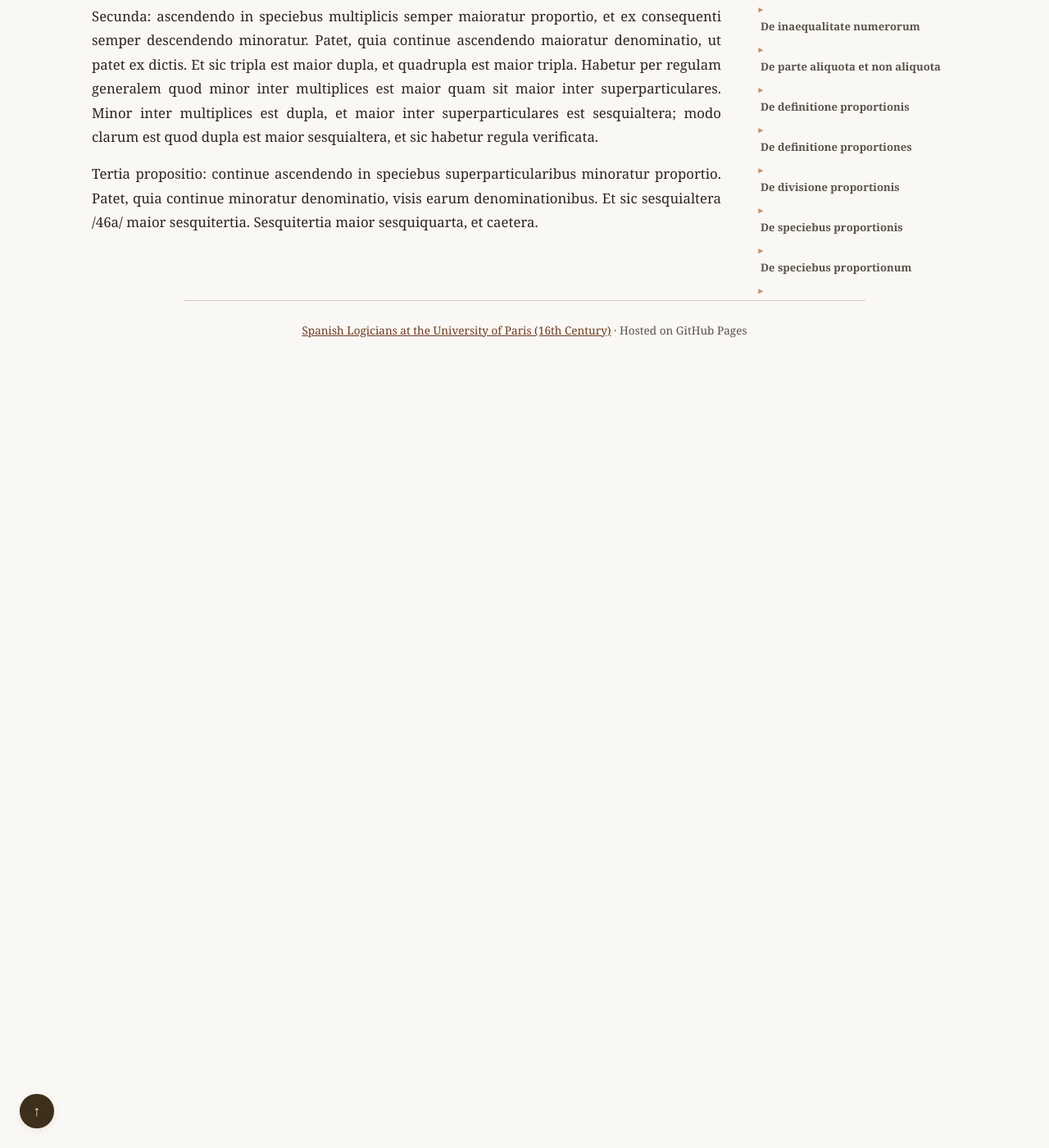
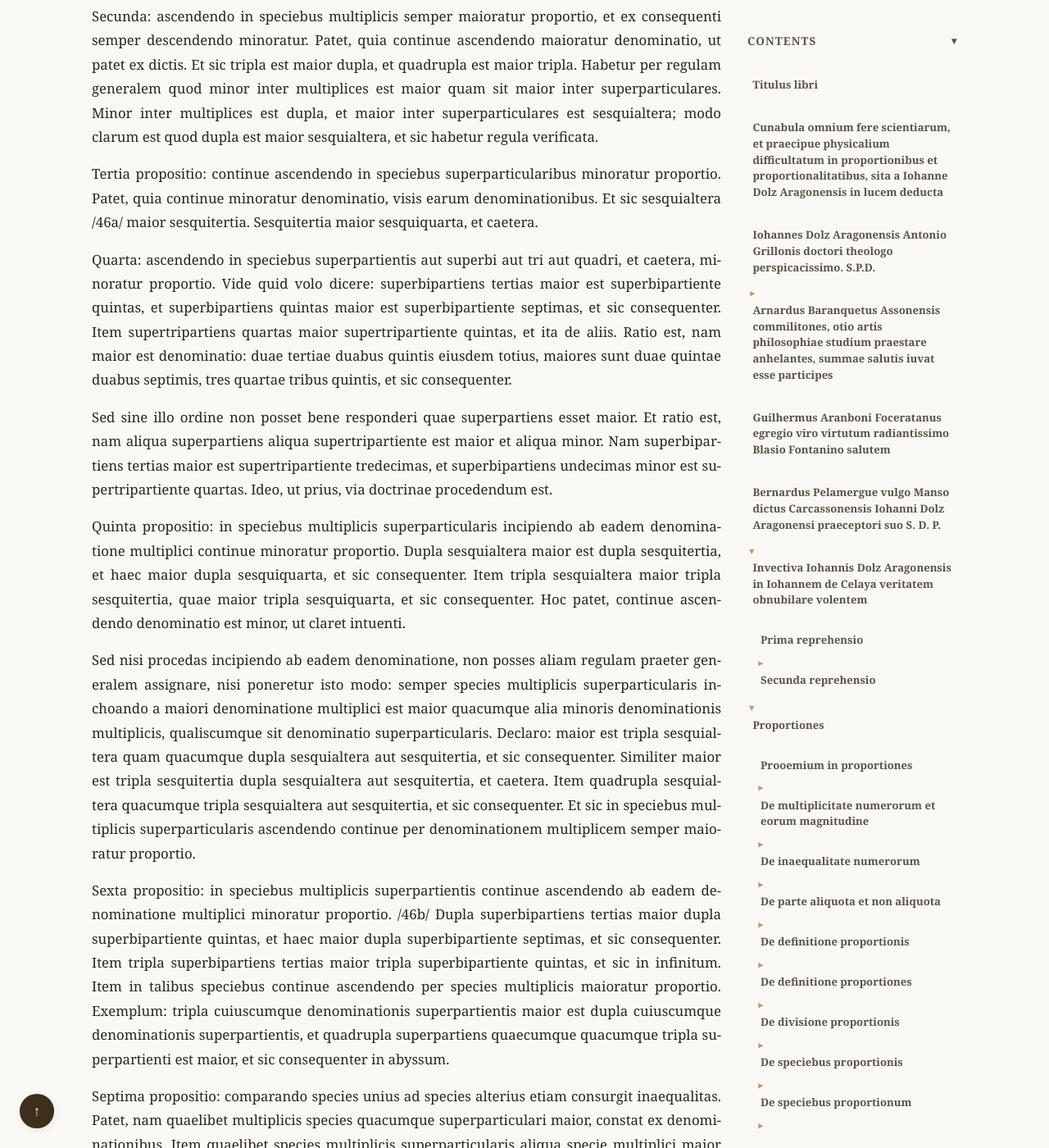
Before and after one commit to JoseBalado/Spanish-Logicians-at-the-University-of-Paris, a Jekyll site: the page built from philosophers/Juan-Dolz-del-Castellar/Cunabula-omnium-fere-scientiarum-1518.md, in a window 1280 px wide and 1400 px high, scrolled down 72336 px. Shown: the whole window at 82% size. Built offline with Jekyll 4.4.1, drawn with Linux system fonts in a browser that asks for light colours; before the commit the page ends 72774 px from its top, so only the background shows below that; some of the changed text lies outside the part shown.

Commit message:
Dolz. Cunabula page 46

```diff
--- a/cspell-latin-custom.txt
+++ b/cspell-latin-custom.txt
@@ -1958,6 +1958,7 @@ phoeniceum
 phrasim
 phyale
 physicali
+physicalia
 physicalibus
 Physicalibus
 Physicaliter
--- a/philosophers/Juan-Dolz-del-Castellar/Cunabula-omnium-fere-scientiarum-1518.md
+++ b/philosophers/Juan-Dolz-del-Castellar/Cunabula-omnium-fere-scientiarum-1518.md
@@ -1310,6 +1310,28 @@ Secunda: ascendendo in speciebus multiplicis semper maioratur proportio, et ex c
 
 Tertia propositio: continue ascendendo in speciebus superparticularibus minoratur proportio. Patet, quia continue minoratur denominatio, visis earum denominationibus. Et sic sesquialtera /46a/ maior sesquitertia. Sesquitertia maior sesquiquarta, et caetera.
 
+Quarta: ascendendo in speciebus superpartientis aut superbi aut tri aut quadri, et caetera, minoratur proportio. Vide quid volo dicere: superbipartiens tertias maior est superbipartiente quintas, et superbipartiens quintas maior est superbipartiente septimas, et sic consequenter. Item supertripartiens quartas maior supertripartiente quintas, et ita de aliis. Ratio est, nam maior est denominatio: duae tertiae duabus quintis eiusdem totius, maiores sunt duae quintae duabus septimis, tres quartae tribus quintis, et sic consequenter.
+
+Sed sine illo ordine non posset bene responderi quae superpartiens esset maior. Et ratio est, nam aliqua superpartiens aliqua supertripartiente est maior et aliqua minor. Nam superbipartiens tertias maior est supertripartiente tredecimas, et superbipartiens undecimas minor est supertripartiente quartas. Ideo, ut prius, via doctrinae procedendum est.
+
+Quinta propositio: in speciebus multiplicis superparticularis incipiendo ab eadem denominatione multiplici continue minoratur proportio. Dupla sesquialtera maior est dupla sesquitertia, et haec maior dupla sesquiquarta, et sic consequenter. Item tripla sesquialtera maior tripla sesquitertia, quae maior tripla sesquiquarta, et sic consequenter. Hoc patet, continue ascendendo denominatio est minor, ut claret intuenti.
+
+Sed nisi procedas incipiendo ab eadem denominatione, non posses aliam regulam praeter generalem assignare, nisi poneretur isto modo: semper species multiplicis superparticularis inchoando a maiori denominatione multiplici est maior quacumque alia minoris denominationis multiplicis, qualiscumque sit denominatio superparticularis. Declaro: maior est tripla sesquialtera quam quacumque dupla sesquialtera aut sesquitertia, et sic consequenter. Similiter maior est tripla sesquitertia dupla sesquialtera aut sesquitertia, et caetera. Item quadrupla sesquialtera quacumque tripla sesquialtera aut sesquitertia, et sic consequenter. Et sic in speciebus multiplicis superparticularis ascendendo continue per denominationem multiplicem semper maioratur proportio.
+
+Sexta propositio: in speciebus multiplicis superpartientis continue ascendendo ab eadem denominatione multiplici minoratur proportio. /46b/ Dupla superbipartiens tertias maior dupla superbipartiente quintas, et haec maior dupla superbipartiente septimas, et sic consequenter. Item tripla superbipartiens tertias maior tripla superbipartiente quintas, et sic in infinitum. Item in talibus speciebus continue ascendendo per species multiplicis maioratur proportio. Exemplum: tripla cuiuscumque denominationis superpartientis maior est dupla cuiuscumque denominationis superpartientis, et quadrupla superpartiens quaecumque quacumque tripla superpartienti est maior, et sic consequenter in abyssum.
+
+Septima propositio: comparando species unius ad species alterius etiam consurgit inaequalitas. Patet, nam quaelibet multiplicis species quacumque superparticulari maior, constat ex denominationibus. Item quaelibet species multiplicis superparticularis aliqua specie multiplici maior est; patet inductive de omnibus. Sed non quaelibet multiplex superparticularis quacumque multiplici est maior. Patet: quadrupla maior dupla sesquialtera; patet ex denominationibus. Item est eius pars: 8 ad 2, quae est quadrupla, includit 5 ad 2, quae est dupla sesquialtera. Nec est inconveniens simplicem compositam esse maiorem. Item quaelibet multiplex superparticularis quacumque superparticulari est maior, nec dabis in hoc falsam descendentem.
+
+Si tempus pateret, libenter super haec principia geometrica examen fecissem, scilicet: omne totum est maius sua parte; si ab aequalibus aequalia demas, remanentia sunt aequalia; si ab inaequalibus aequalia demas, remanentia sunt inaequalia; et de multis aliis quae iuvant multum ad physicalia intelligenda. Et magnum processum libenter fecissem, sed compellor certis de causis opus abbreviare. Tamen alibi non praetermittam. Nihilominus, ne silentio praeteream, pauca argumenta deducam, quibus vir ingeniosus facile cognoscet alia quae ibi applicari possent.
+
+### Dullaert
+
+Primo arguitur deducendo aliqua quae ponuntur in philosophia Dullaert in materia de toto, quae in his oris Aquitaniae declarare multi nesciverunt, et alii nitentes exponere nihil ad propositum adducebant, ut certe scio.
+
+### Argumentum
+
+Sequeretur quod hae copulativae essent ponibiles: a est aequale b, et tamen nullum b est aequale a. Similiter quod b differt ab a, et tamen a non differt a b. Similiter quod a est aequale c, cui b est aequale, tamen a non est aequale b. Ista sunt contra propositiones nostras et principia geometriae /47a/.
+
 
 <!--
 ## Apparatus Criticus Reference
@@ -1383,6 +1405,6 @@ Page 45a: demando ] sic (dēmandō; reading obscure)
 Page 45a: tripla sesquialtera ] emend. tripla sexquitertia (a ternario cum medietate)
 Page 45b: maioris ] emend. maioribus
 Page 45b: propositiones ] conj. ꝓportiōes (cf. Prima, Secunda, Tertia propositio)
-Page 45b: generalem ] emend. generali
+Page 46b: 5 ad 2 ] emend. 5 ad 3 (dupla sesquialtera; part of 8 ad 2)
 
 -->
```
Also changed, not shown: philosophers/Jeronimo-Pardo/Principiorum-Phisicorum-et-Introductiones-Librorum-Animae.md (+1 -0 lines).
